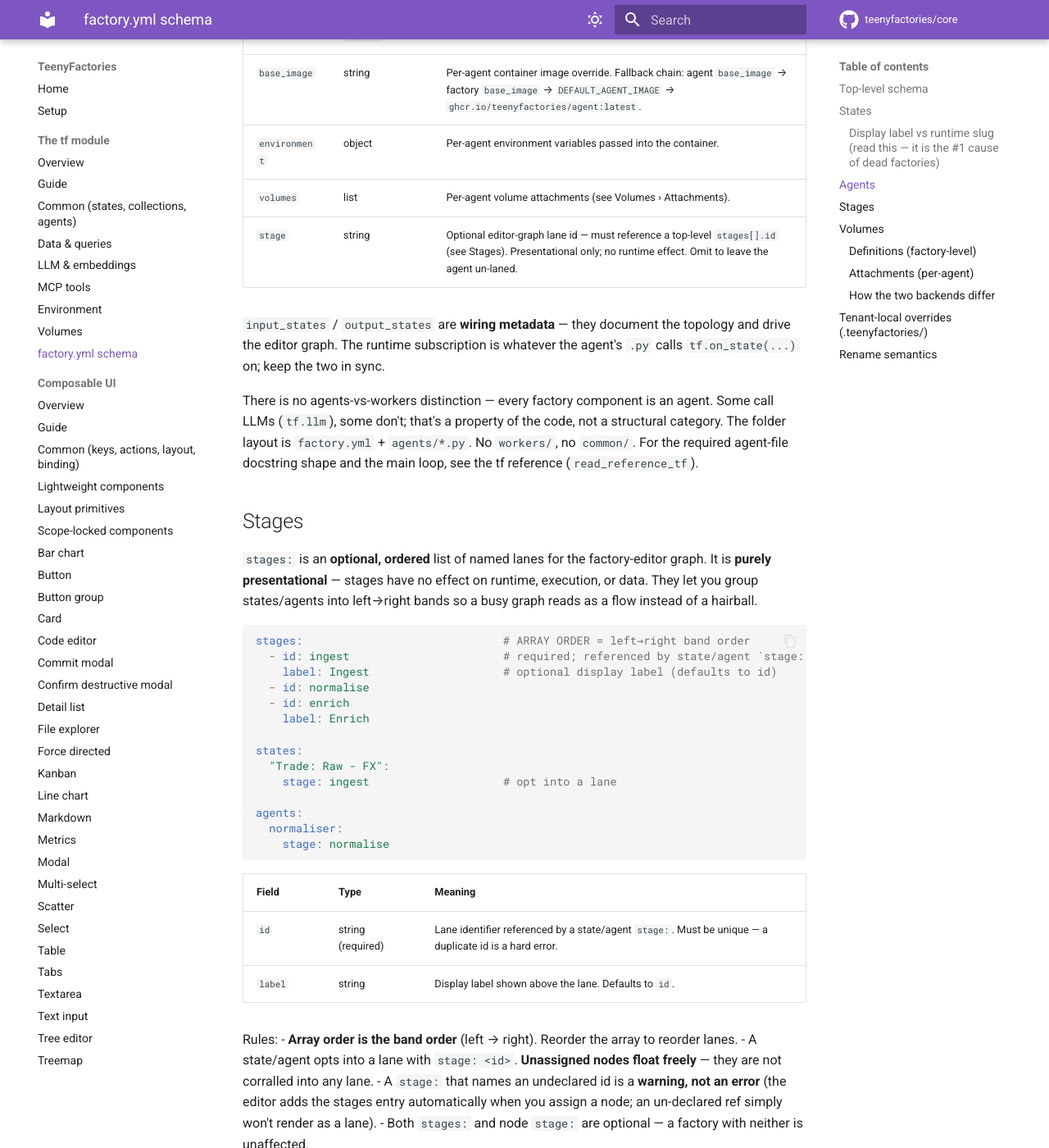
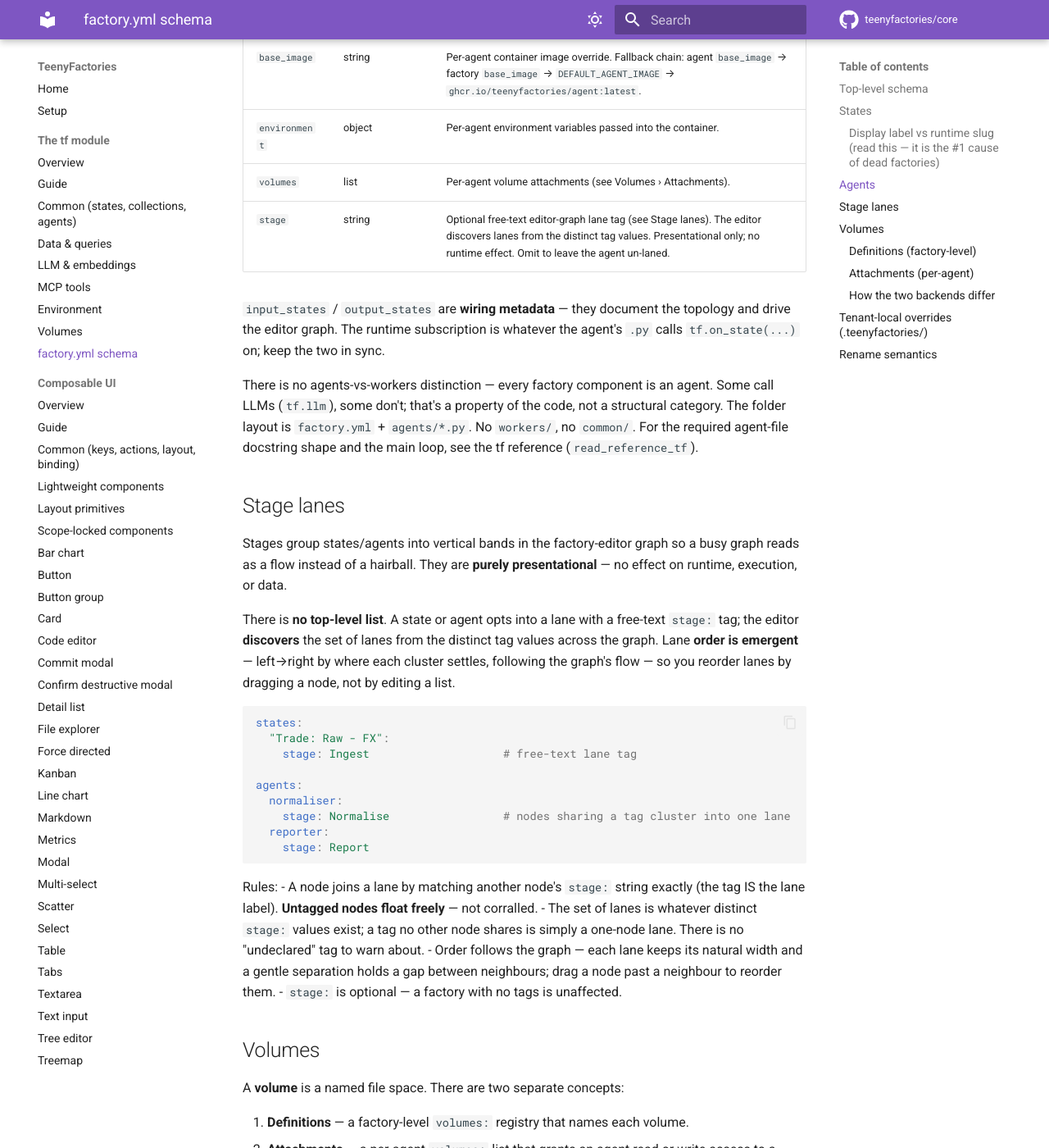
Before and after one commit to teenyfactories/core, an MkDocs documentation site: the page built from docs/reference/factory-yaml.md, in a window 1280 px wide and 1400 px high, scrolled down 4390 px. Shown: the whole window at 82% size. Built offline with MkDocs 1.6.1 and Material for MkDocs 9.7.7, drawn with Linux system fonts in a browser that asks for light colours; comment, search, counter and statistics services are not loaded; some of the changed text lies outside the part shown.

Commit message:
docs(reference): update factory-yaml and force-directed lane sections
Mirror orchestrator reference library changes: factory-yaml stage lanes
now emergent from distinct tag values rather than top-level config;
force-directed component lanes extended with X/Y axis support. Removed
'simply' filler word per reference style (Orwell rule 3).

````diff
--- a/docs/reference/factory-yaml.md
+++ b/docs/reference/factory-yaml.md
@@ -28,7 +28,6 @@ base_image: ghcr.io/...              # optional factory-level image override; fa
 volumes: [...]                       # optional; see Volumes below
 states: {...}                        # "Collection: State" keyed map; see States below
 agents: {...}                        # slug-keyed map; see Agents below
-stages: [...]                        # optional; ordered editor-graph lanes; see Stages below
 default_ui:                          # optional; the Composable UI (read_reference_ui)
   layout: {...}                      #   the single root component tree
   modals: [...]                      #   optional; page-level keyed modals opened by id
@@ -89,7 +88,7 @@ states:
 | `description` | string | Human/LLM-facing description of what a row in this state means. |
 | `schema` | object | A JSON-schema describing the row's `data` payload. Accepted as any object — its internals are not validated. |
 | `manual_transition_states` | list of `"Collection: State"` | The states a human may move a row in THIS state to. Presence of this list is what makes a state **human-in-the-loop** — the UI renders a transition button per target. |
-| `stage` | string | Optional editor-graph lane id — must reference a top-level `stages[].id` (see Stages). Presentational only; no runtime effect. Omit to leave the state un-laned. |
+| `stage` | string | Optional free-text editor-graph lane tag (see Stage lanes). The editor discovers lanes from the distinct tag values. Presentational only; no runtime effect. Omit to leave the state un-laned. |
 
 **`manual_transition_states` lives on the SOURCE state**, not on an agent. A state
 with a `manual_transition_states` list is a step a *human* drives (via the UI's
@@ -181,7 +180,7 @@ agents:
 | `base_image` | string | Per-agent container image override. Fallback chain: agent `base_image` → factory `base_image` → `DEFAULT_AGENT_IMAGE` → `ghcr.io/teenyfactories/agent:latest`. |
 | `environment` | object | Per-agent environment variables passed into the container. |
 | `volumes` | list | Per-agent volume attachments (see Volumes › Attachments). |
-| `stage` | string | Optional editor-graph lane id — must reference a top-level `stages[].id` (see Stages). Presentational only; no runtime effect. Omit to leave the agent un-laned. |
+| `stage` | string | Optional free-text editor-graph lane tag (see Stage lanes). The editor discovers lanes from the distinct tag values. Presentational only; no runtime effect. Omit to leave the agent un-laned. |
 
 `input_states` / `output_states` are **wiring metadata** — they document the
 topology and drive the editor graph. The runtime subscription is whatever the
@@ -193,40 +192,39 @@ structural category. The folder layout is `factory.yml` + `agents/*.py`. No
 `workers/`, no `common/`. For the required agent-file docstring shape and the main
 loop, see the tf reference (`read_reference_tf`).
 
-## Stages
+## Stage lanes
 
-`stages:` is an **optional, ordered** list of named lanes for the factory-editor
-graph. It is **purely presentational** — stages have no effect on runtime,
-execution, or data. They let you group states/agents into left→right bands so a
-busy graph reads as a flow instead of a hairball.
+Stages group states/agents into vertical bands in the factory-editor graph so a
+busy graph reads as a flow instead of a hairball. They are **purely
+presentational** — no effect on runtime, execution, or data.
+
+There is **no top-level list**. A state or agent opts into a lane with a
+free-text `stage:` tag; the editor **discovers** the set of lanes from the
+distinct tag values across the graph. Lane **order is emergent** — left→right by
+where each cluster settles, following the graph's flow — so you reorder lanes by
+dragging a node, not by editing a list.
 
 ```yaml
-stages:                              # ARRAY ORDER = left→right band order
-  - id: ingest                       # required; referenced by state/agent `stage:`
-    label: Ingest                    # optional display label (defaults to id)
-  - id: normalise
-  - id: enrich
-    label: Enrich
-
 states:
   "Trade: Raw - FX":
-    stage: ingest                    # opt into a lane
+    stage: Ingest                    # free-text lane tag
 
 agents:
   normaliser:
-    stage: normalise
+    stage: Normalise                 # nodes sharing a tag cluster into one lane
+  reporter:
+    stage: Report
 ```
 
-| Field | Type | Meaning |
-| --- | --- | --- |
-| `id` | string (required) | Lane identifier referenced by a state/agent `stage:`. Must be unique — a duplicate id is a hard error. |
-| `label` | string | Display label shown above the lane. Defaults to `id`. |
-
 Rules:
-- **Array order is the band order** (left → right). Reorder the array to reorder lanes.
-- A state/agent opts into a lane with `stage: <id>`. **Unassigned nodes float freely** — they are not corralled into any lane.
-- A `stage:` that names an undeclared id is a **warning, not an error** (the editor adds the stages entry automatically when you assign a node; an un-declared ref simply won't render as a lane).
-- Both `stages:` and node `stage:` are optional — a factory with neither is unaffected.
+- A node joins a lane by matching another node's `stage:` string exactly (the tag
+  IS the lane label). **Untagged nodes float freely** — not corralled.
+- The set of lanes is whatever distinct `stage:` values exist; a tag no other node
+  shares is simply a one-node lane. There is no "undeclared" tag to warn about.
+- Order follows the graph — each lane keeps its natural width and a gentle
+  separation holds a gap between neighbours; drag a node past a neighbour to
+  reorder them.
+- `stage:` is optional — a factory with no tags is unaffected.
 
 ## Volumes
 
````
Also changed, not shown: docs/reference/ui-force_directed.md (+36 -13 lines).
